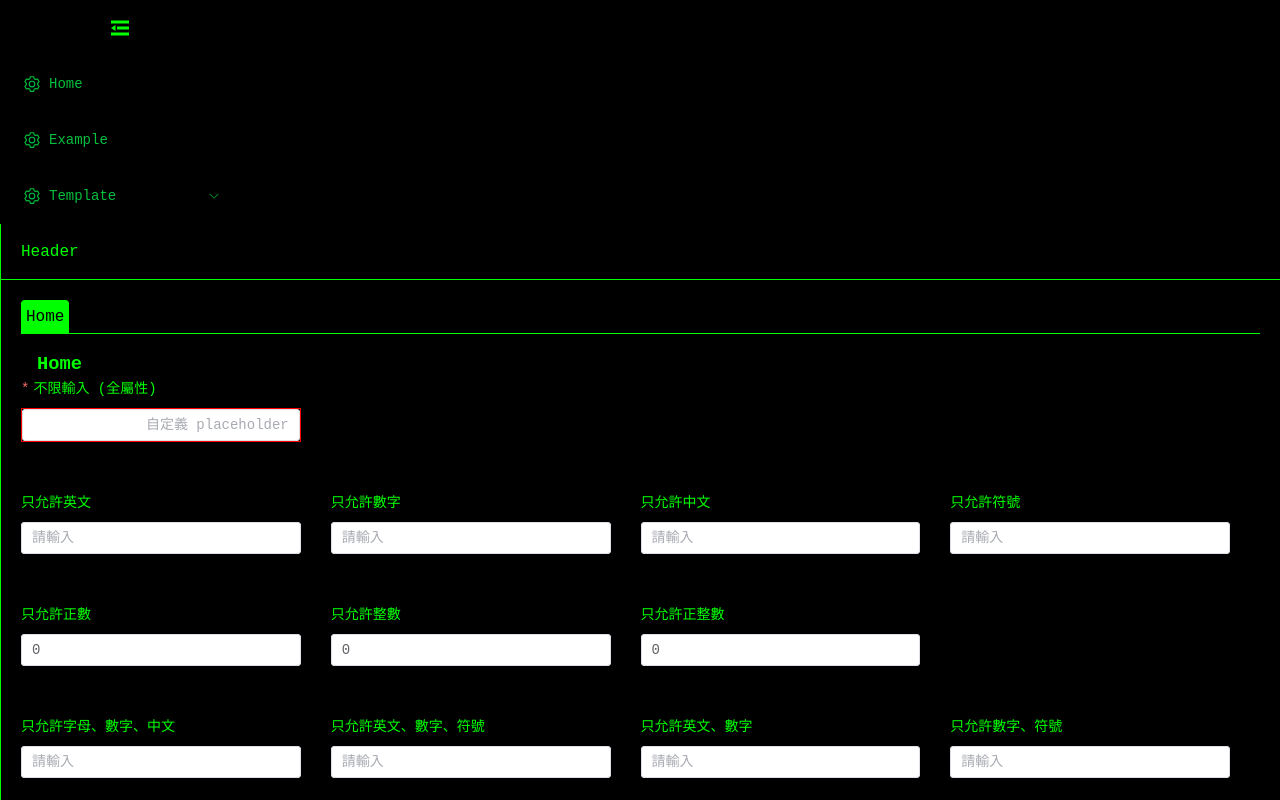
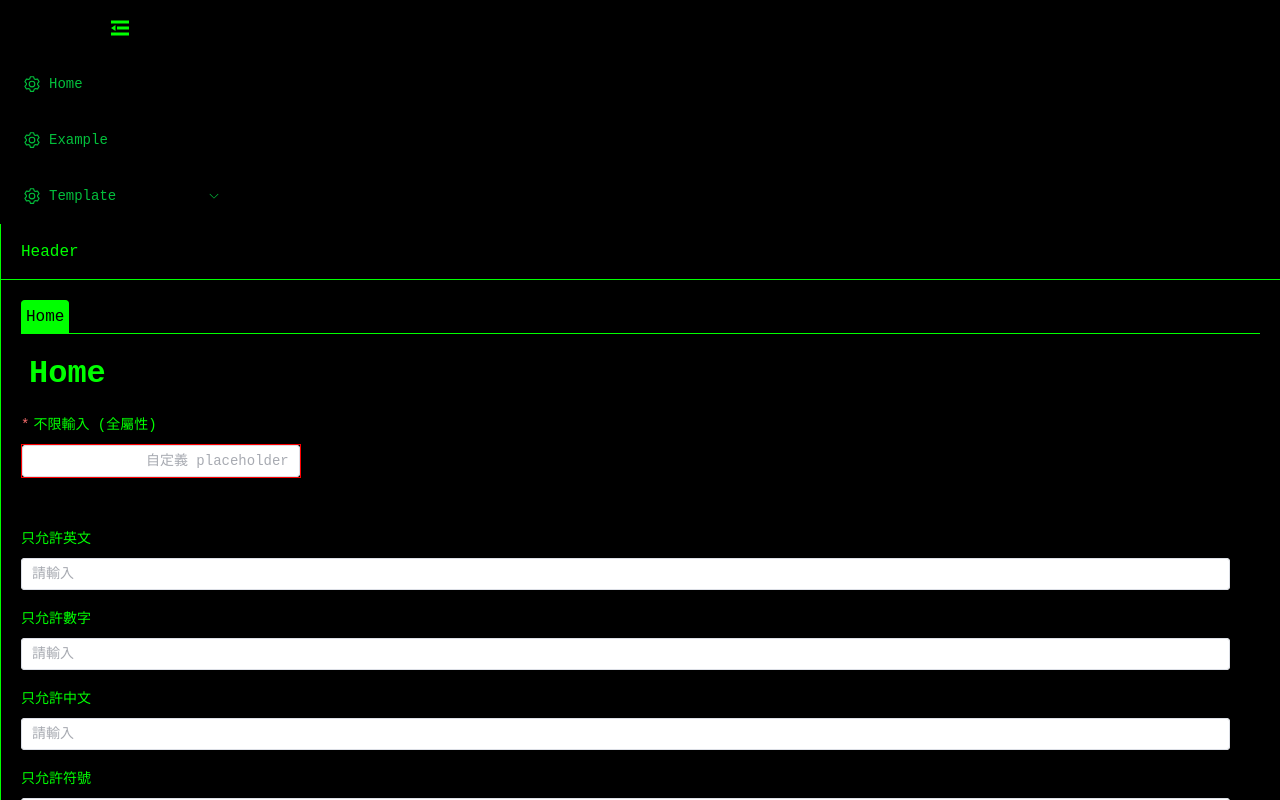
Before and after one commit to hypons111/template_frontend, a Vue app: page /inputs in a window 1280 px wide. Built offline with nearby package versions, Linux system fonts and the light colour scheme; what @ag-grid-community/theming, @tanstack/vue-query would draw is missing.

Commit message:
daily backup

```diff
--- a/public/json/menu.json
+++ b/public/json/menu.json
@@ -55,7 +55,7 @@
       },
       "AgGrid_SSR": {
         "index": "AgGrid_SSR",
-        "label": "AgGrid SSR",
+        "label": "X_AgGrid SSR_X",
         "path": "/SSR",
         "icon": "",
         "available": false,
--- a/src/components/Input.vue
+++ b/src/components/Input.vue
@@ -40,7 +40,7 @@ interface IInput {
 const modelValue = defineModel() as any;
 const props = withDefaults(defineProps<IInput>(), {
   class: "",
-  span: 6,
+  span: 24,
   prop: "",
   placeholder: "請輸入",
   clearable: true,
--- a/src/store/index.js
+++ b/src/store/index.js
@@ -35,6 +35,10 @@ export const useTabStore = defineStore("tab", {
         this.tabs[key].isActive = false;
       }
     },
+
+    getCurrentTab() {
+      return Object.values(this.tabs).filter(item => item.isActive)[0];
+    }
   },
 });
 
--- a/src/views/layout/Tab.vue
+++ b/src/views/layout/Tab.vue
@@ -1,23 +1,16 @@
 <template>
-  <el-scrollbar>
-    <div class="scrollbar-content">
-      <router-link
-        :to="tab.path"
-        v-for="tab in tabStore.tabs"
-        :key="tab.label"
-        class="scrollbar-item"
-        :class="{ active: tab.isActive }"
-      >
-        <p class="scrollbar-item-label" @click="tabHandler(tab.label)">{{ tab.label }}</p>
-        <Close
-          v-if="tab.label !== 'Home'"
-          class="scrollbar-item-icon"
-          @click.prevent.stop="removeTag(tab.label)"
-        />
-      </router-link>
-    </div>
-  </el-scrollbar>
-  <h1 id="">{{ tabStore.activeTab }}</h1>
+  <div class="tabGroup">
+    <router-link v-for="tab in tabStore.tabs"
+      :key="tab.label"
+      :to="tab.path"
+      class="tab"
+      :class="{ active: tab.isActive }"
+    >
+      <p class="tab-label" @click="tabHandler(tab.label)">{{ tab.label }}</p>
+      <Close v-if="tab.label !== 'Home'" class="tab-icon" @click.prevent.stop="removeTag(tab.label)" />
+    </router-link>
+  </div>
+  <p id="view-label">{{ tabStore.activeTab }}</p>
 </template>
 
 <script setup>
@@ -31,29 +24,30 @@ function tabHandler(tabLabel) {
   tabStore.setActiveTab(tabLabel); // activate 指定 tab
 }
 
-function removeTag(tabLabel) {
-  tabStore.removeTab(tabLabel); // 移除 tab
+function removeTag(removeTabLabel) {
+  const currentTabLabel = tabStore.getCurrentTab().label
+  if(removeTabLabel === currentTabLabel) { // 判斷是否移除 active 的 tab
+    tabHandler("Home")
+    router.push("/home")
+  }
+  tabStore.removeTab(removeTabLabel); // 移除 tab
 }
 </script>
 
 <style lang="scss" scoped>
-.el-scrollbar {
-  height: fit-content;
+.tabGroup {
+  display: flex;
   border-bottom: 1px solid var(--LIME);
   margin-bottom: 1rem;
 
-  .scrollbar-content {
-    display: flex;
-  }
-
-  .scrollbar-item {
+  .tab {
     width: fit-content;
     height: 2rem;
     display: flex;
     align-items: center;
     color: var(--LIME);
     padding: 0 0.25rem;
-    margin: 0;
+    margin: 0px 2px 0 0;
     border: 1px solid var(--LIME);
     border-bottom-width: 0;
     border-top-left-radius: 4px;
@@ -66,19 +60,22 @@ function removeTag(tabLabel) {
       background-color: var(--LIME);
     }
 
-    .scrollbar-item-label {
+    .tab-label {
       display: inline-block;
       margin: 0;
 
     }
-    .scrollbar-item-icon {
+    .tab-icon {
       width: 1rem;
       margin: 0 0 0 0.5rem;
     }
   }
 }
 
-h1 {
-  margin: 0 1rem;
+#view-label {
+  font-size: 2rem;
+  font-weight: 900;
+  padding: 0 0.5rem;
+  margin: 0 0 1rem 0;
 }
 </style>
--- a/src/views/layout/View.vue
+++ b/src/views/layout/View.vue
@@ -3,7 +3,7 @@
     <el-header><p>Header</p></el-header>
     <el-main>
       <Tab />
-      <router-view />
+      <router-view id="view-container"/>
     </el-main>
     <el-footer><p>Footer</p></el-footer>
   </el-container>
@@ -27,6 +27,12 @@ import Tab from "@/views/layout/Tab.vue";
   .el-main {
     display: flex;
     flex-direction: column;
+
+    #view-container {
+      flex-grow: 1;
+      overflow-x: hidden;
+      overflow-y: auto;
+    }
   }
 
   .el-footer {
--- a/src/views/templates/AgGrid_CSR.vue
+++ b/src/views/templates/AgGrid_CSR.vue
@@ -496,13 +496,9 @@ const rowData = ref([
 </script>
 
 <style lang="scss" scoped>
-.agGrid {
-  height: 100%;
-
   :deep(.cellInput) {
     border-radius: 0.25rem;
     cursor: pointer;
     border: 1px solid var(--MAGENTA);
   }
-}
 </style>
```
